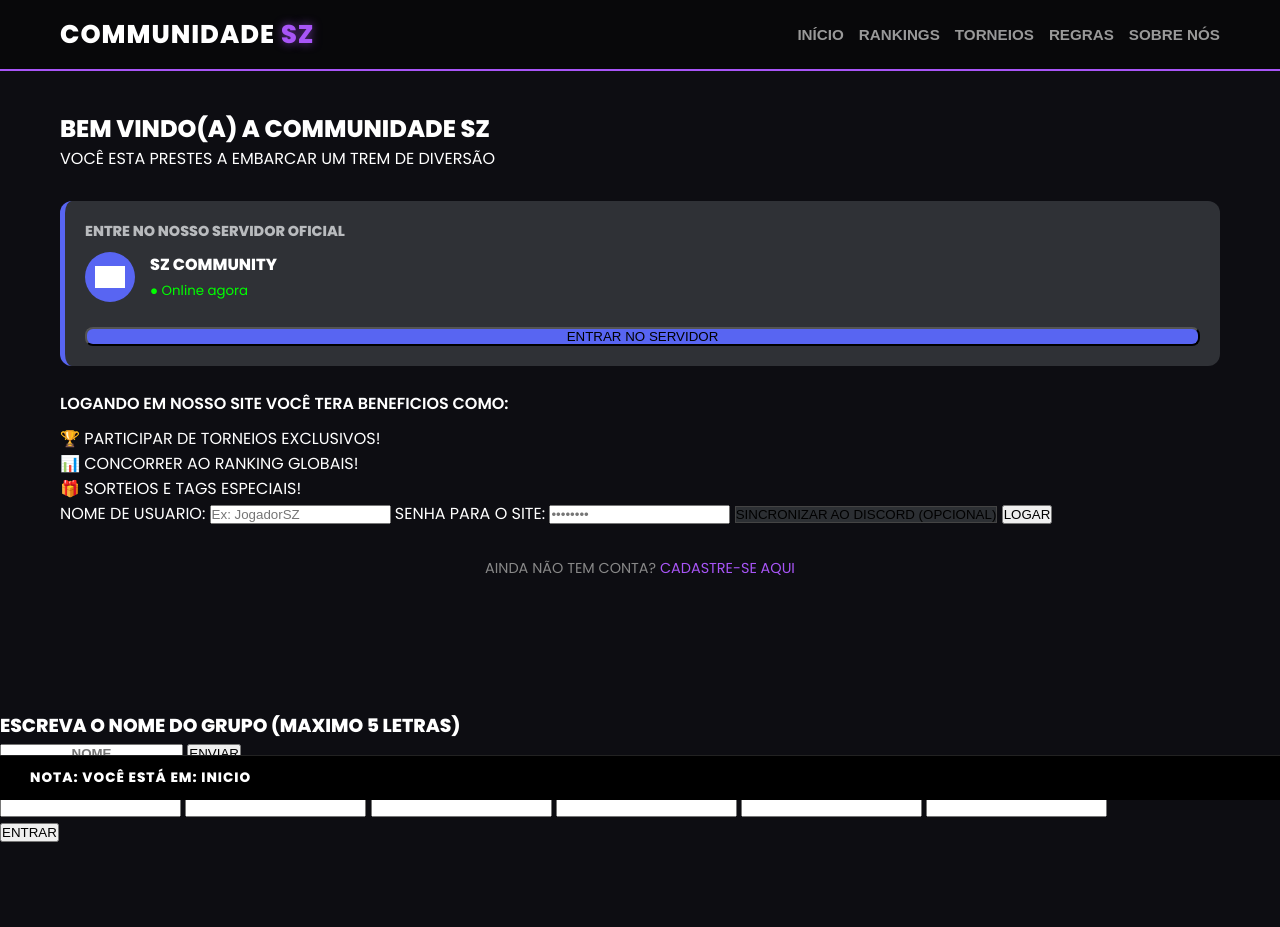
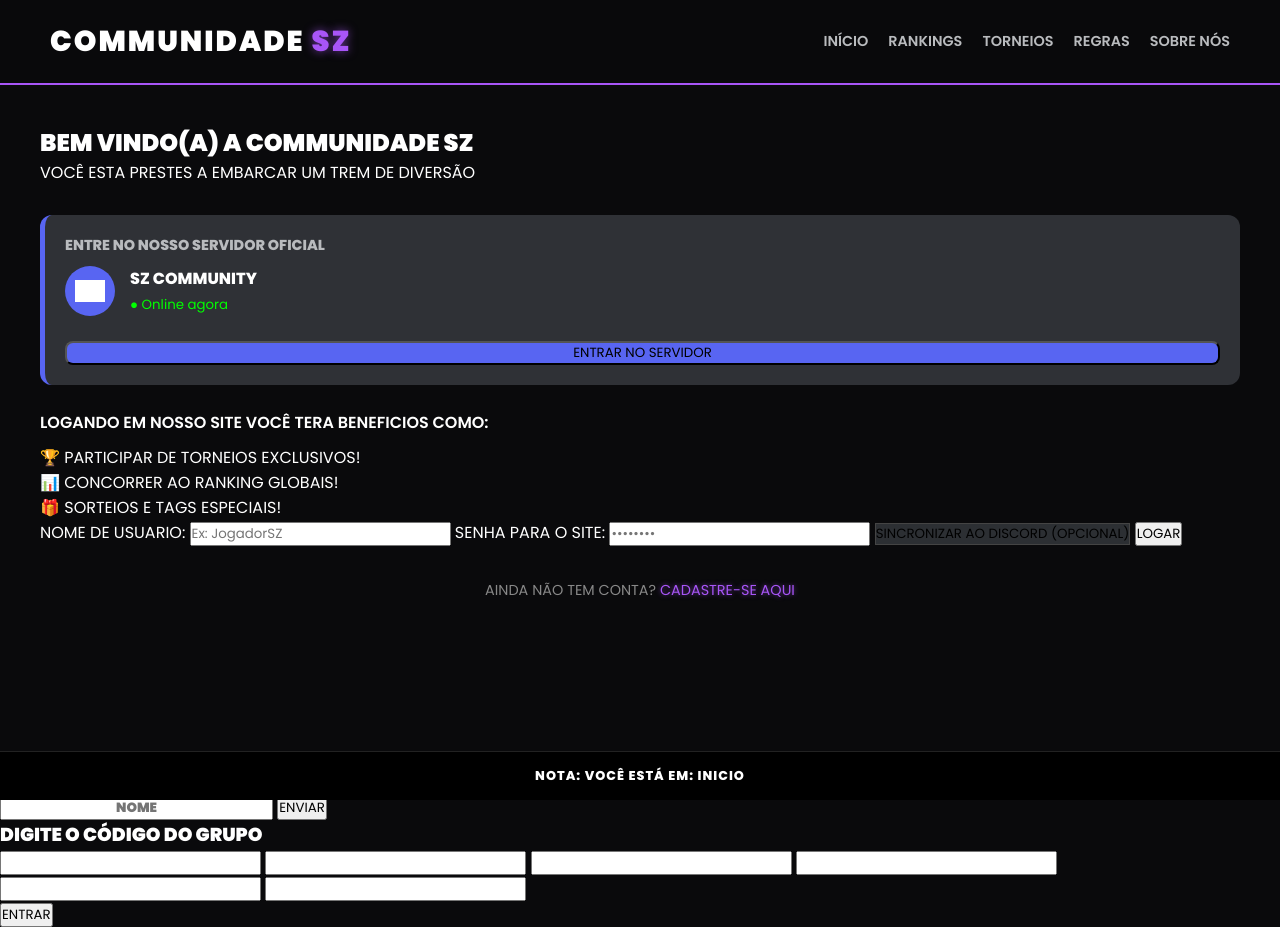
Before and after one commit to sagazzsite-ship-it/site-sz-community, a website: page public/index.html in a window 1280 px wide. Before the commit the page ends 844 px from the top, so only its background shows below. Drawn offline with nearby package versions, Linux system fonts and the light colour scheme; no server answers; grey boxes are pictures that could not be loaded.

Commit message:
Update style.css

```diff
--- a/public/style.css
+++ b/public/style.css
@@ -1,42 +1,43 @@
+/* CONFIGURAÇÕES GERAIS E CORES */
 :root {
-    --primary: #a855f7;
+    --primary: #a855f7;       /* Roxo Neon */
     --primary-glow: rgba(168, 85, 247, 0.6);
-    --bg-dark: #0d0d12;
-    --bg-card: #15151e;
-    --text: #ffffff;
-    --font-main: 'Poppins', sans-serif;
+    --bg-dark: #0a0a0c;      /* Fundo Quase Preto */
+    --bg-card: #111118;      /* Fundo dos Cards */
+    --text-main: #ffffff;
+    --text-dim: #b9bbbe;
 }
 
 * {
-    box-sizing: border-box;
     margin: 0;
     padding: 0;
+    box-sizing: border-box;
+    font-family: 'Poppins', sans-serif;
 }
 
 body {
     background-color: var(--bg-dark);
-    color: var(--text);
-    font-family: var(--font-main);
+    color: var(--text-main);
     overflow-x: hidden;
 }
 
-/* NAVBAR */
+/* NAVBAR (HEADER) */
 header {
+    background: rgba(10, 10, 12, 0.95);
+    border-bottom: 2px solid var(--primary);
+    padding: 20px 50px;
     display: flex;
     justify-content: space-between;
     align-items: center;
-    padding: 15px 60px;
-    background: #08080a;
-    border-bottom: 2px solid var(--primary);
     position: sticky;
     top: 0;
-    z-index: 100;
+    z-index: 1000;
 }
 
 .logo {
-    font-weight: 800;
-    font-size: 1.6rem;
-    letter-spacing: 1px;
+    font-size: 1.8rem;
+    font-weight: 900;
+    letter-spacing: 2px;
 }
 
 .logo span {
@@ -46,68 +47,102 @@ header {
 
 nav {
     display: flex;
-    gap: 15px;
+    gap: 20px;
 }
 
 nav button {
     background: none;
     border: none;
-    color: #999;
+    color: var(--text-dim);
     font-weight: 600;
-    font-size: 0.95rem;
+    font-size: 0.9rem;
+    text-transform: uppercase;
     cursor: pointer;
     transition: 0.3s;
-    text-transform: uppercase;
 }
 
 nav button:hover {
     color: var(--primary);
 }
 
-/* RODAPÉ DE NOTAS */
+/* ESTRUTURA PRINCIPAL */
+main {
+    padding: 40px 20px;
+    min-height: 85vh;
+    display: flex;
+    flex-direction: column;
+    align-items: center;
+}
+
+.content-section {
+    width: 100%;
+    max-width: 1200px;
+    display: none; /* Controlado pelo Script */
+}
+
+/* ESTILIZAÇÃO DE TEXTOS COMUNS */
+.destaque {
+    color: var(--primary);
+    text-shadow: 0 0 5px var(--primary-glow);
+}
+
+h1, h2, h3 {
+    text-transform: uppercase;
+    font-weight: 900;
+}
+
+/* BOTÕES PADRÃO (SZ STYLE) */
+.btn-sz {
+    background: var(--primary);
+    color: white;
+    border: none;
+    padding: 12px 25px;
+    border-radius: 8px;
+    font-weight: 800;
+    text-transform: uppercase;
+    cursor: pointer;
+    transition: 0.3s;
+}
+
+.btn-sz:hover {
+    filter: brightness(1.2);
+    transform: translateY(-2px);
+    box-shadow: 0 5px 15px var(--primary-glow);
+}
+
+/* RODAPÉ (FOOTER) */
 footer {
+    background: #000;
+    border-top: 1px solid #222;
+    padding: 15px;
+    text-align: center;
     position: fixed;
     bottom: 0;
     width: 100%;
-    background: #000;
-    padding: 12px 30px;
-    border-top: 1px solid #222;
-    z-index: 100;
 }
 
 #nota-rodape {
-    font-weight: 700;
-    font-size: 0.85rem;
-    color: #fff;
+    font-size: 0.8rem;
+    font-weight: 800;
     letter-spacing: 1px;
+    color: var(--text-main);
     text-transform: uppercase;
 }
 
-/* UTILITÁRIOS */
-.content-section {
-    padding: 40px 60px 100px 60px;
-    min-height: 80vh;
+/* SCROLLBAR PERSONALIZADA */
+::-webkit-scrollbar {
+    width: 8px;
 }
 
-.destaque {
-    color: var(--primary);
+::-webkit-scrollbar-track {
+    background: #0a0a0c;
 }
 
-/* BOTÃO PADRÃO SZ */
-.btn-sz {
+::-webkit-scrollbar-thumb {
     background: var(--primary);
-    color: #fff;
-    border: none;
-    padding: 14px 20px;
-    border-radius: 12px;
-    font-weight: 800;
-    font-size: 1rem;
-    cursor: pointer;
-    transition: transform 0.2s, box-shadow 0.2s;
-    text-transform: uppercase;
+    border-radius: 10px;
 }
 
-.btn-sz:hover {
-    transform: translateY(-2px);
-    box-shadow: 0 5px 15px var(--primary-glow);
+::-webkit-scrollbar-thumb:hover {
+    background: #c084fc;
 }
```
